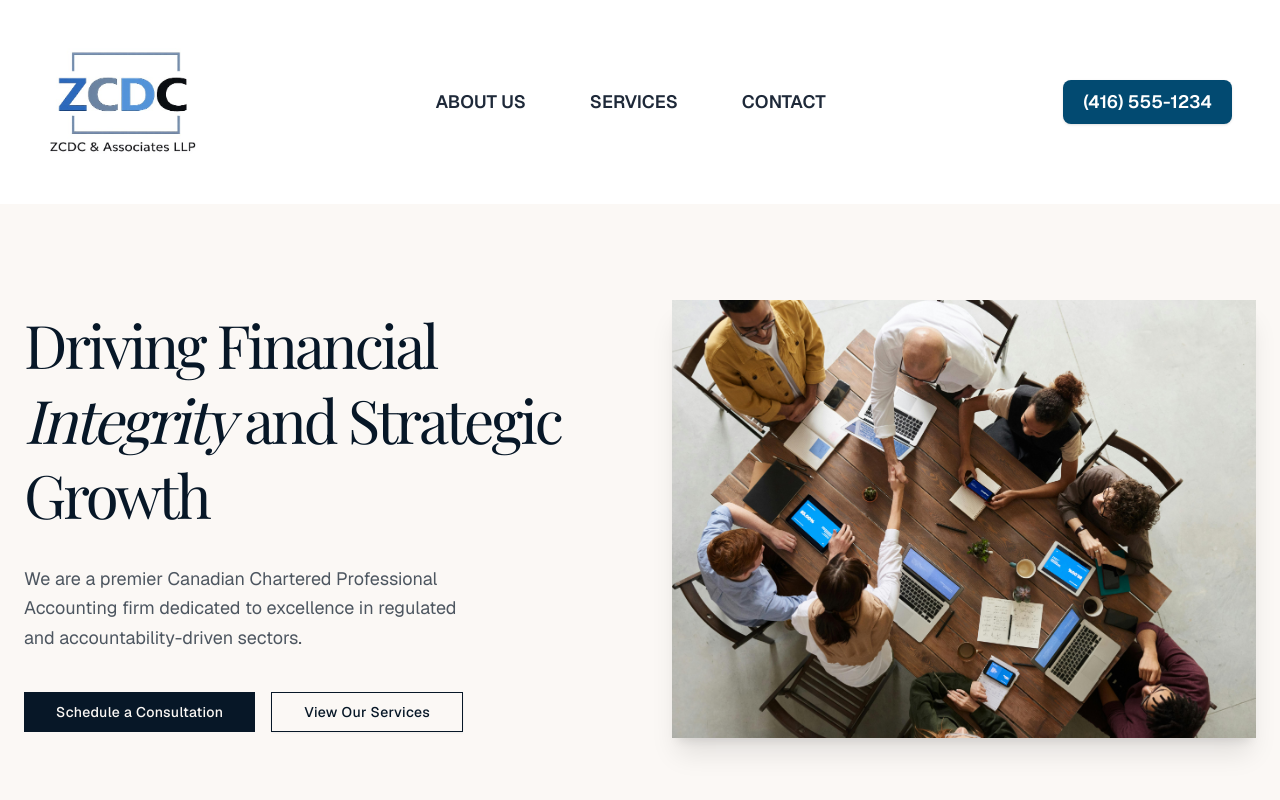
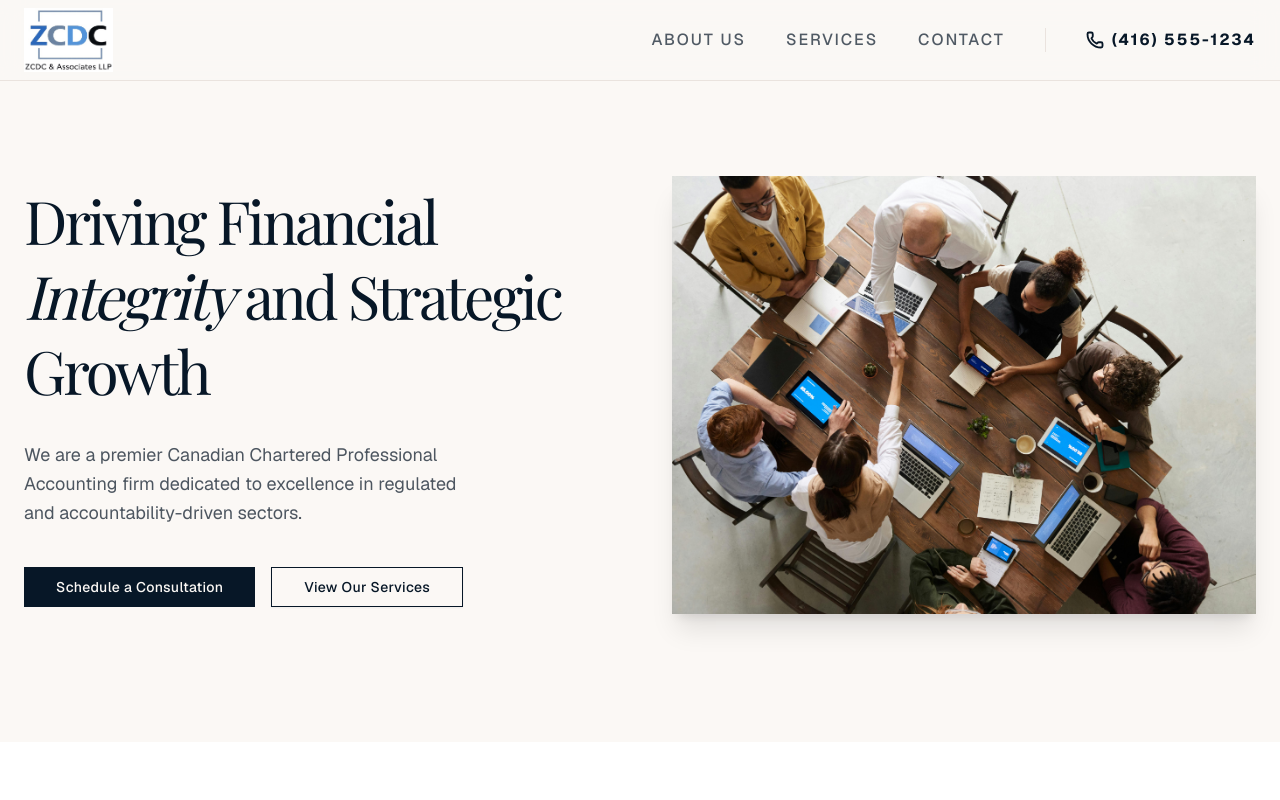
Before and after one commit to calvinzhu-zcdc/zcdc-website, a Next.js app: page /about in a window 1280 px wide. Shown: the top 800 px of the page. Built offline with nearby package versions, Linux system fonts and the light colour scheme; a web font is replaced by a local one.

Commit message:
refactor: header

```diff
--- a/src/app/about/page.tsx
+++ b/src/app/about/page.tsx
@@ -57,7 +57,7 @@ const teamMembers = [
 
 export default function About() {
   return (
-    <div>
+    <div className='pt-20'>
       <Header />
       <section className='relative overflow-hidden pt-24 pb-32 bg-background'>
         <div className='container mx-auto px-6'>
--- a/src/app/contact/page.tsx
+++ b/src/app/contact/page.tsx
@@ -17,7 +17,7 @@ export const metadata: Metadata = {
 
 export default function Contact() {
   return (
-    <div>
+    <div className='pt-20'>
       <Header />
       <ContactHero />
       <main>
--- a/src/app/globals.css
+++ b/src/app/globals.css
@@ -125,3 +125,18 @@
     @apply bg-background text-foreground;
   }
 }
+
+/* Subtle pulse animation for CTA button */
+@keyframes pulse-subtle {
+  0%,
+  100% {
+    opacity: 1;
+  }
+  50% {
+    opacity: 0.92;
+  }
+}
+
+.animate-pulse-subtle {
+  animation: pulse-subtle 3s cubic-bezier(0.4, 0, 0.6, 1) infinite;
+}
--- a/src/app/page.tsx
+++ b/src/app/page.tsx
@@ -10,7 +10,7 @@ export default function Home() {
   return (
     <div>
       <Header />
-      <main>
+      <main className='pt-20'>
         <Hero />
         <Mission />
         <ServicesGrid />
--- a/src/app/services/page.tsx
+++ b/src/app/services/page.tsx
@@ -16,7 +16,7 @@ export const metadata: Metadata = {
 
 export default function Services() {
   return (
-    <div>
+    <div className='pt-20'>
       <Header />
       <ServicesHero />
 
--- a/src/components/Header.tsx
+++ b/src/components/Header.tsx
@@ -3,88 +3,108 @@
 import Image from 'next/image'
 import Link from 'next/link'
 import { useState } from 'react'
-import { Menu, X } from 'lucide-react'
+import { Menu, X, Phone } from 'lucide-react'
 import { siteConfig } from '@/config/site'
 
 export default function Header() {
   const [isMenuOpen, setIsMenuOpen] = useState(false)
 
   return (
-    <header className='relative flex items-center justify-between p-4 bg-white shadow-md md:justify-between py-12 md:px-12'>
-      {/* Hamburger Menu */}
-      <div className='md:hidden'>
-        <button onClick={() => setIsMenuOpen(!isMenuOpen)}>
-          {isMenuOpen ? <X size={24} /> : <Menu size={24} />}
-        </button>
-      </div>
-
-      {/* Logo */}
-      <div className='absolute left-1/2 -translate-x-1/2 md:static md:left-auto md:translate-x-0'>
-        <Link href='/'>
+    <nav className='fixed top-0 w-full z-50 border-b border-border bg-background md:bg-background/80 md:backdrop-blur-md'>
+      <div className='container mx-auto px-6 h-20 flex items-center justify-between'>
+        {/* Logo - Left Aligned */}
+        <div className='flex-shrink-0'>
+          <Link href='/' className='block'>
             <Image
               src='/images/logo/zcdc_logo_transparent.png'
               alt='ZCDC Logo'
-            width={150}
-            height={50}
+              width={140}
+              height={47}
+              className='h-16 w-auto transition-all duration-500'
+              priority
             />
           </Link>
         </div>
 
-      {/* Desktop Nav */}
-      <nav className='hidden md:flex gap-16'>
+        {/* Desktop Navigation */}
+        <div className='hidden md:flex items-center gap-10'>
           <Link
             href='/about'
-          className='text-gray-800 hover:underline uppercase font-semibold text-lg'
+            className='font-sans text-base uppercase tracking-[0.12em] font-medium text-foreground/70 hover:text-foreground transition-colors'
           >
             About Us
           </Link>
           <Link
             href='/services'
-          className='text-gray-800 hover:underline uppercase font-semibold text-lg'
+            className='font-sans text-base uppercase tracking-[0.12em] font-medium text-foreground/70 hover:text-foreground transition-colors'
           >
             Services
           </Link>
           <Link
             href='/contact'
-          className='text-gray-800 hover:underline uppercase font-semibold text-lg'
+            className='font-sans text-base uppercase tracking-[0.12em] font-medium text-foreground/70 hover:text-foreground transition-colors'
           >
             Contact
           </Link>
-      </nav>
 
-      {/* CTA */}
+          {/* Subtle CTA with border separator */}
           <a
             href={`tel:${siteConfig.contact.phone}`}
-        className='hidden md:inline-flex items-center rounded-md bg-sky-900 px-5 py-2 text-white font-semibold shadow hover:bg-sky-800 transition-colors text-lg'
+            className='flex items-center gap-2 font-sans text-base uppercase tracking-[0.12em] font-bold text-foreground border-l pl-10 border-border hover:text-primary transition-colors'
           >
+            <Phone size={18} strokeWidth={2.5} />
             {siteConfig.contact.phone}
           </a>
+        </div>
 
-      {/* Mobile Menu */}
+        {/* Mobile Toggle */}
+        <button
+          className='md:hidden text-foreground hover:text-primary transition-colors'
+          onClick={() => setIsMenuOpen(!isMenuOpen)}
+          aria-label='Toggle menu'
+        >
+          {isMenuOpen ? <X size={28} /> : <Menu size={28} />}
+        </button>
+      </div>
+
+      {/* Mobile Menu - Editorial Style */}
       {isMenuOpen && (
-        <div className='absolute top-full left-0 w-full bg-white shadow-md md:hidden z-20'>
-          <nav className='flex flex-col items-center gap-4 p-4'>
-            <Link href='/about' className='text-gray-800 hover:underline uppercase font-semibold'>
+        <div className='fixed inset-0 top-20 bg-background z-40 md:hidden flex flex-col p-8 space-y-8 animate-in fade-in'>
+          <Link
+            href='/about'
+            className='font-serif text-3xl text-foreground border-b border-border pb-4 hover:text-primary transition-colors'
+            onClick={() => setIsMenuOpen(false)}
+          >
             About Us
           </Link>
           <Link
             href='/services'
-              className='text-gray-800 hover:underline uppercase font-semibold'
+            className='font-serif text-3xl text-foreground border-b border-border pb-4 hover:text-primary transition-colors'
+            onClick={() => setIsMenuOpen(false)}
           >
             Services
           </Link>
-            <Link href='/contact' className='text-gray-800 hover:underline uppercase font-semibold'>
+          <Link
+            href='/contact'
+            className='font-serif text-3xl text-foreground border-b border-border pb-4 hover:text-primary transition-colors'
+            onClick={() => setIsMenuOpen(false)}
+          >
             Contact
           </Link>
+
+          <div className='pt-4'>
+            <p className='font-sans text-[10px] uppercase tracking-widest text-muted-foreground mb-4'>
+              Inquiries
+            </p>
             <a
               href={`tel:${siteConfig.contact.phone}`}
-              className='inline-flex items-center rounded-md bg-sky-900 px-5 py-2 text-white font-semibold shadow hover:bg-sky-800 transition-colors text-base'
+              className='font-serif text-2xl text-foreground underline decoration-border underline-offset-8 hover:text-primary transition-colors'
             >
               {siteConfig.contact.phone}
             </a>
-          </nav>
+          </div>
         </div>
       )}
-    </header>
+    </nav>
   )
 }
```
Also changed, not shown: 1 other file (tests, documents, lock files or other folders). Lines whose indentation alone changed are shown as unchanged.
